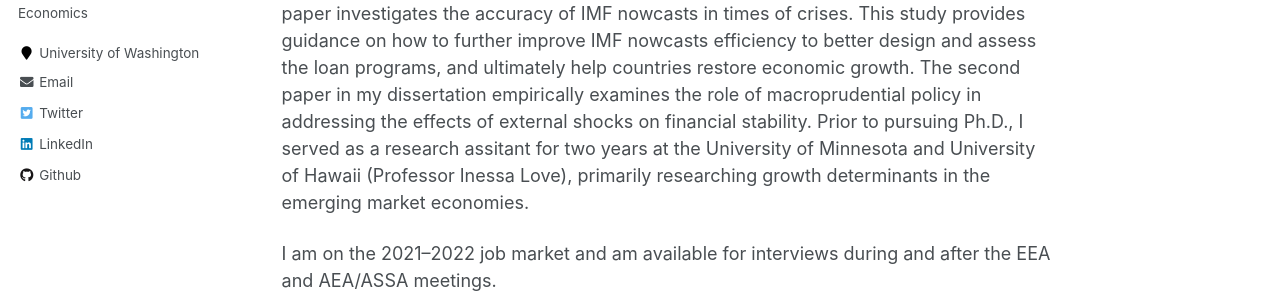
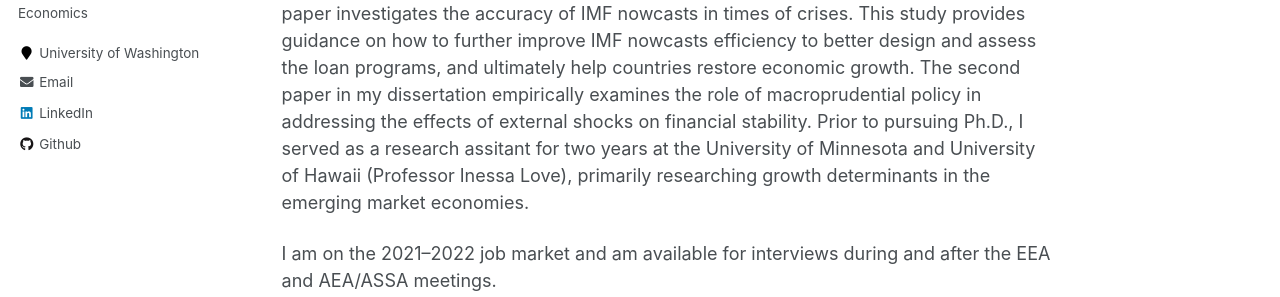
Before and after one commit to Reina-Kawai/Reina-Kawai.github.io, a Jekyll site: the page built from _pages/about.md, in a window 1280 px wide. Shown: the part 311-608 px from the top of the page. Built offline with Jekyll 4.4.1, drawn with Linux system fonts in a browser that asks for light colours.

Commit message:
Update _config.yml

```diff
--- a/_config.yml
+++ b/_config.yml
@@ -10,7 +10,7 @@ locale                   : "en-US"
 title                    : "EconReinaKawai.github.io"
 title_separator          : "-"
 name                     : &name "Reina Kawai"
-description              : &description "personal description"
+description              : &description "University of Washington"
 url                      : https://Reina-Kawai.github.io # the base hostname & protocol for your site e.g. "https://mmistakes.github.io"
 baseurl                  : "" # the subpath of your site, e.g. "/blog"
 repository               : "Reina-Kawai/Reina-Kawai.github.io"
@@ -103,13 +103,13 @@ author:
   impactstory      : #"https://profiles.impactstory.org/u/xxxx-xxxx-xxxx-xxxx"
   lastfm           :
   linkedin         : "https://www.linkedin.com/in/reinakawai/"
-  orcid            : #"http://orcid.org/yourorcidurl"
+  #orcid            : #"http://orcid.org/yourorcidurl"
   pinterest        :
   soundcloud       :
-  stackoverflow    : # http://stackoverflow.com/users/123456/username
+  #stackoverflow    : # http://stackoverflow.com/users/123456/username
   steam            :
   tumblr           :
-  twitter          : "replacethistwitterhandle"
+  #twitter          : "replacethistwitterhandle"
   vine             :
   weibo            :
   xing             :
```
